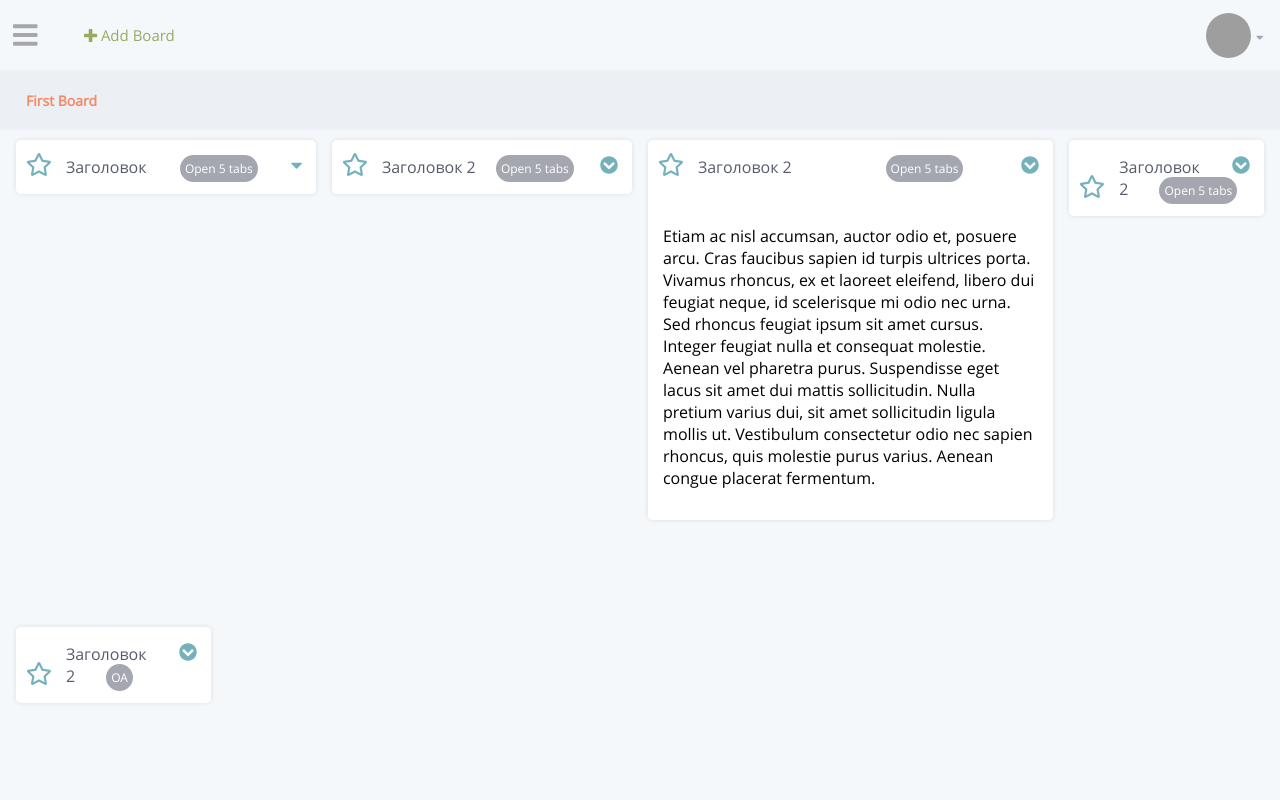
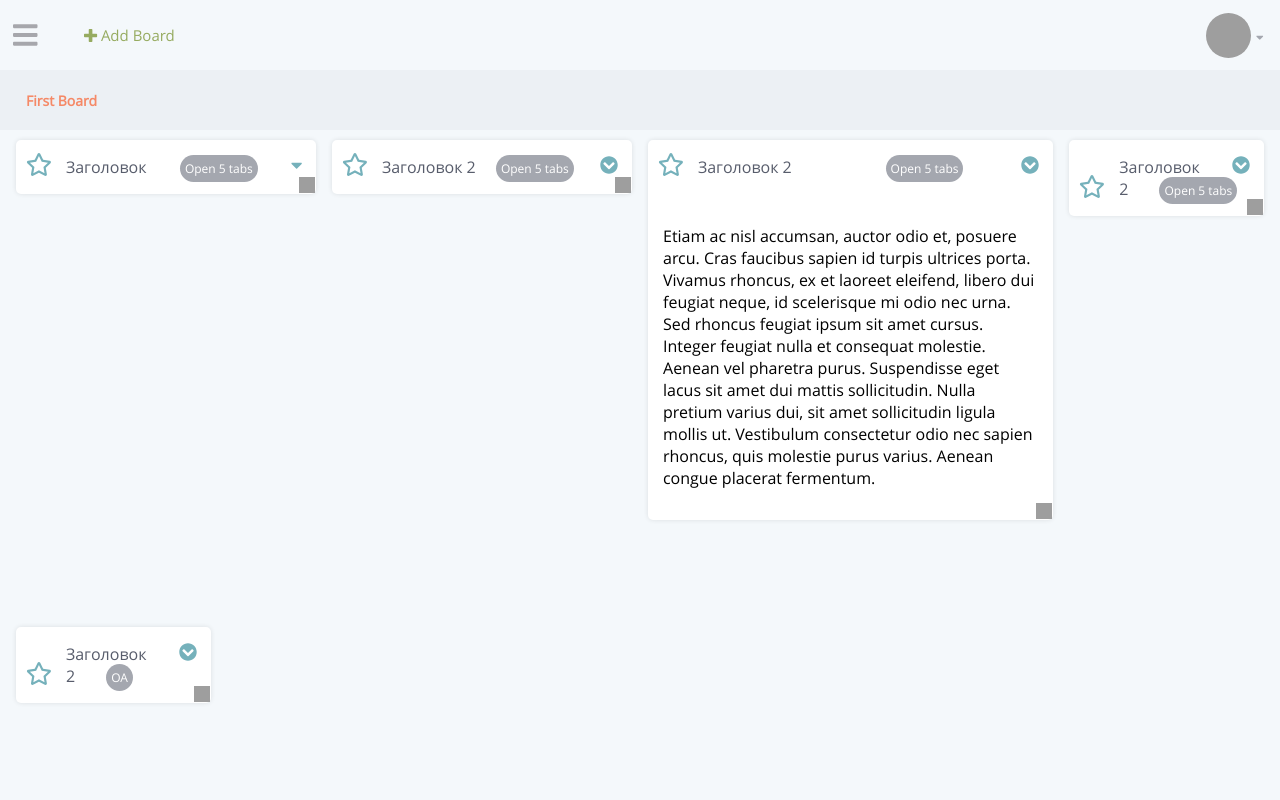
Before and after one commit to yuriyvoronov/olya, a website: page index.html in a window 1280 px wide. Drawn offline with Linux system fonts and the light colour scheme; files that its build step writes are made by us from their sources; grey boxes are pictures that could not be loaded.

Commit message:
jquery ui theme added + draggeble.

```diff
--- a/components/content/style.scss
+++ b/components/content/style.scss
@@ -43,6 +43,7 @@
 		display: flex;
 		flex-wrap: wrap;
 		min-height: calc(100vh - 130px);
+		align-content: flex-start;
     }
 	&-card
 		{
@@ -104,3 +105,6 @@
 			}
 		}
 }
+.ui-resizable-helper {
+    border: 1px dotted #999;
+}
--- a/index.html
+++ b/index.html
@@ -9,7 +9,7 @@
     <!-- bower:css -->
     <link rel="stylesheet" href="bower_components/flexboxgrid/dist/flexboxgrid.css" />
     <!-- endbower -->
-
+    <link rel="stylesheet" href="bower_components/jquery-ui/themes/base/jquery-ui.css">
     <link rel="stylesheet" href="css/fonts.css">
     <link rel="stylesheet" href="css/header/style.css">
     <link rel="stylesheet" href="css/content/style.css">
--- a/js/common.js
+++ b/js/common.js
@@ -10,11 +10,9 @@ $( function() {
   } );
 
 $( function() {
-    $( ".content-card-main" ).resizable({
-      maxHeight: 250,
-      maxWidth: 350,
-      minHeight: 150,
-      minWidth: 200
+    $( ".content-card" ).resizable({
+		helper: "ui-resizable-helper",
+
     });
   } );
 $(function(){
```
